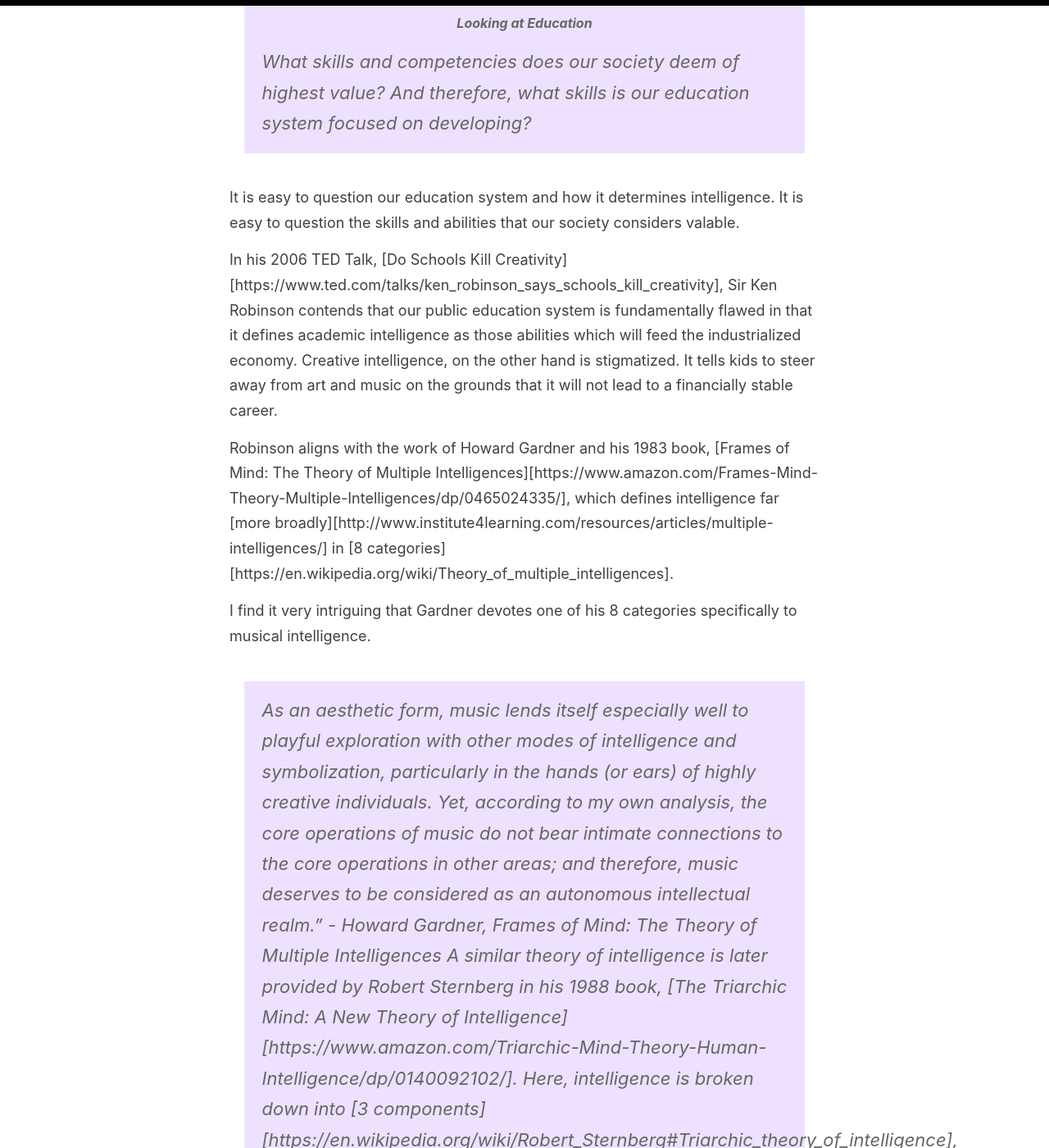
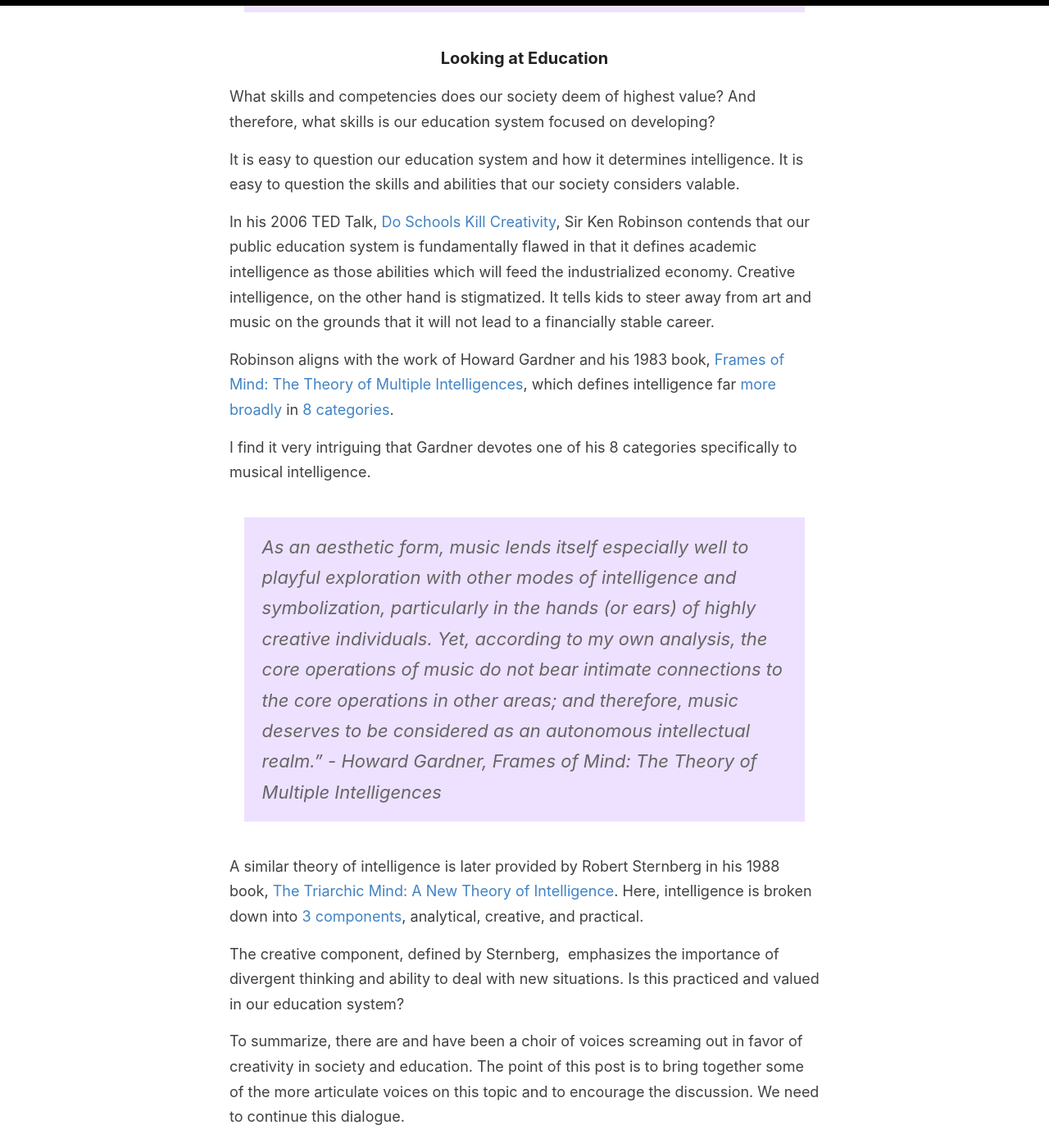
Before and after one commit to thisjaymaloney/thisjaymaloney.github.io, a Jekyll site: the page built from _posts/2018-06-05-What-Is-The-Role-Of-Creativity-In-Society.md, in a window 1280 px wide and 1400 px high, scrolled down 1562 px. Shown: the whole window at 82% size. Built offline with Jekyll 4.4.1, drawn with Linux system fonts in a browser that asks for light colours; some of the changed text lies outside the part shown.

Commit message:
Update 2018-06-05-What-Is-The-Role-Of-Creativity-In-Society.md

```diff
--- a/_posts/2018-06-05-What-Is-The-Role-Of-Creativity-In-Society.md
+++ b/_posts/2018-06-05-What-Is-The-Role-Of-Creativity-In-Society.md
@@ -4,29 +4,33 @@
 title: What Is The Role Of Creativity In Society
 ---
 
-#### Looking at Society
+### Looking at Society
 In a previous post on financial matters, I talked about several personal benefits that have come as a result of a full time focus on music and creativity. It is important to look at this with a wider lens and examine the role of art, music, culture and creativity in our society.
 
 Our economy is evolving (or devolving) in a way that constantly puts less and less value on creative endeavors such as art and music. This is in spite of what I believe to be a strong case for these activities as not only a key element to a healthy society, but an important driver of our economy.
-> Creativity is a renewable resource that businesses can and do tap into. By this I don’t mean that businesses are looking for painters and composers, but that the habit of creative problem-solving translates to any activity we find ourselves engaged in. If the talent and skills are not there, if they’re not nurtured, then businesses will be forced to look elsewhere - David Byrne, How Music Works<
+
+> Creativity is a renewable resource that businesses can and do tap into. By this I don’t mean that businesses are looking for painters and composers, but that the habit of creative problem-solving translates to any activity we find ourselves engaged in. If the talent and skills are not there, if they’re not nurtured, then businesses will be forced to look elsewhere - David Byrne, How Music Works
+
 What does creativity mean for the health of society? It means that people are spending their time on contributing something positive rather than consuming the onslaught of garbage media that has seemingly taken over the collective consciousness.
 
 Over the last century the media has learned well what content will be most profitable. Scandals, gossip, catastrophes, sensationalism, and tragedies are what is considered newsworthy.
 
 Let’s go on a diet! The media is offering junk food and empty calories. Creative outlets, such as music, art, dance, and writing  offer a healthy alternative. This is the nutrient rich fruits and vegetables that lead to a healthy body and healthy society.
 > There’s a lot of problems that can be bettered with better education and culture. And I think that the arts can be instrumental in that world. Someone wants to play guitar and sing a beautiful song is not going to take a gun and kill someone. - Serj Tankian, Musician
-#### Looking at Education
+
+### Looking at Education
 What skills and competencies does our society deem of highest value? And therefore, what skills is our education system focused on developing?
 
 It is easy to question our education system and how it determines intelligence. It is easy to question the skills and abilities that our society considers valable.
 
-In his 2006 TED Talk, [Do Schools Kill Creativity][https://www.ted.com/talks/ken_robinson_says_schools_kill_creativity], Sir Ken Robinson contends that our public education system is fundamentally flawed in that it defines academic intelligence as those abilities which will feed the industrialized economy. Creative intelligence, on the other hand is stigmatized. It tells kids to steer away from art and music on the grounds that it will not lead to a financially stable career.
+In his 2006 TED Talk, [Do Schools Kill Creativity](https://www.ted.com/talks/ken_robinson_says_schools_kill_creativity), Sir Ken Robinson contends that our public education system is fundamentally flawed in that it defines academic intelligence as those abilities which will feed the industrialized economy. Creative intelligence, on the other hand is stigmatized. It tells kids to steer away from art and music on the grounds that it will not lead to a financially stable career.
 
-Robinson aligns with the work of Howard Gardner and his 1983 book, [Frames of Mind: The Theory of Multiple Intelligences][https://www.amazon.com/Frames-Mind-Theory-Multiple-Intelligences/dp/0465024335/], which defines intelligence far [more broadly][http://www.institute4learning.com/resources/articles/multiple-intelligences/] in [8 categories][https://en.wikipedia.org/wiki/Theory_of_multiple_intelligences].
+Robinson aligns with the work of Howard Gardner and his 1983 book, [Frames of Mind: The Theory of Multiple Intelligences](https://www.amazon.com/Frames-Mind-Theory-Multiple-Intelligences/dp/0465024335/), which defines intelligence far [more broadly](http://www.institute4learning.com/resources/articles/multiple-intelligences/) in [8 categories](https://en.wikipedia.org/wiki/Theory_of_multiple_intelligences).
 
 I find it very intriguing that Gardner devotes one of his 8 categories specifically to musical intelligence.
 > As an aesthetic form, music lends itself especially well to playful exploration with other modes of intelligence and symbolization, particularly in the hands (or ears) of highly creative individuals. Yet, according to my own analysis, the core operations of music do not bear intimate connections to the core operations in other areas; and therefore, music deserves to be considered as an autonomous intellectual realm.” - Howard Gardner, Frames of Mind: The Theory of Multiple Intelligences
-A similar theory of intelligence is later provided by Robert Sternberg in his 1988 book, [The Triarchic Mind: A New Theory of Intelligence][https://www.amazon.com/Triarchic-Mind-Theory-Human-Intelligence/dp/0140092102/]. Here, intelligence is broken down into [3 components][https://en.wikipedia.org/wiki/Robert_Sternberg#Triarchic_theory_of_intelligence], analytical, creative, and practical.
+
+A similar theory of intelligence is later provided by Robert Sternberg in his 1988 book, [The Triarchic Mind: A New Theory of Intelligence](https://www.amazon.com/Triarchic-Mind-Theory-Human-Intelligence/dp/0140092102/). Here, intelligence is broken down into [3 components](https://en.wikipedia.org/wiki/Robert_Sternberg#Triarchic_theory_of_intelligence), analytical, creative, and practical.
 
 The creative component, defined by Sternberg,  emphasizes the importance of divergent thinking and ability to deal with new situations. Is this practiced and valued in our education system?
 
```
